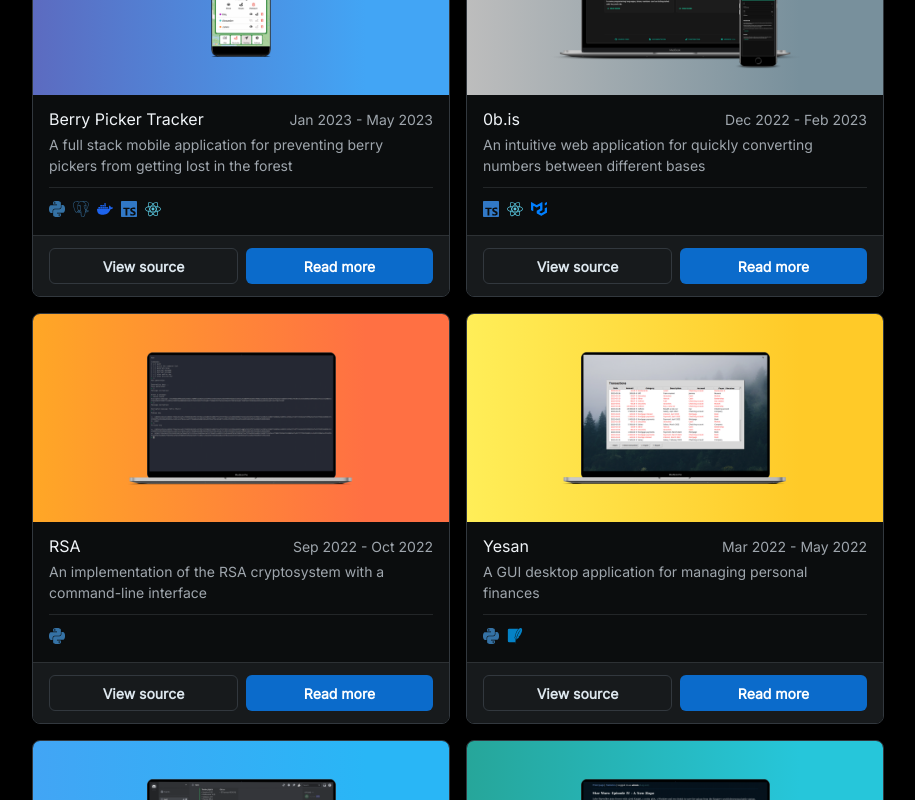
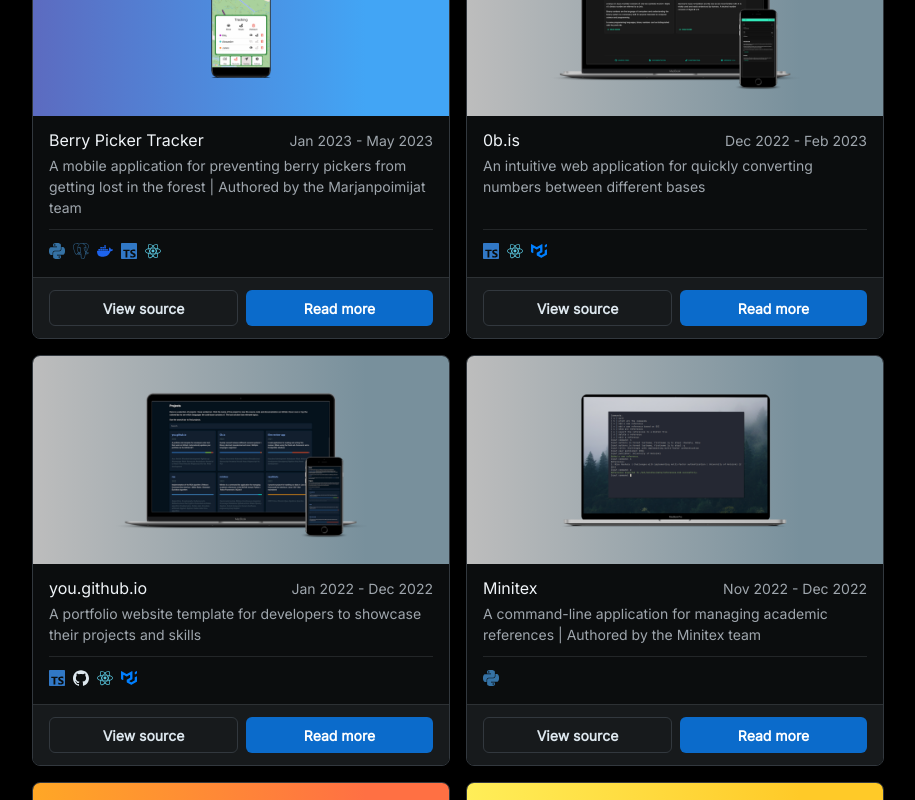
Before and after one commit to rikurauhala/rikurauhala.github.io, a React (Vite) app: page / in a window 1280 px wide. Shown: the part 2140-2940 px from the top of the page, without its empty margins (182-1097 px from the left). Built offline with nearby package versions, Linux system fonts and the light colour scheme.

Commit message:
Add Minitex and you.github.io to projects

```diff
--- a/src/components/Projects/TechnologyIcon.tsx
+++ b/src/components/Projects/TechnologyIcon.tsx
@@ -138,7 +138,7 @@ const TechnologyIcon = ({ technology }: TechnologyIconProps): JSX.Element | null
   const { name, icon, color } = technologies[technology]
 
   return (
-    <Tooltip key={technology} title={name}>
+    <Tooltip arrow enterTouchDelay={0} key={technology} title={name}>
       <Box color={color}>{icon}</Box>
     </Tooltip>
   )
--- a/src/content/projects.ts
+++ b/src/content/projects.ts
@@ -8,7 +8,8 @@ export const projects: Project[] = [
     background: getLinearGradient(colors.red, colors.pink),
     name: 'Oodikone',
     duration: 'Jan 2024 - Present',
-    description: 'A full stack web application for analyzing university data',
+    description:
+      'A full stack web application for analyzing university data | Authored by Toska, University of Helsinki',
     technologies: [
       'javascript',
       'typescript',
@@ -86,7 +87,7 @@ export const projects: Project[] = [
     name: 'Berry Picker Tracker',
     duration: 'Jan 2023 - May 2023',
     description:
-      'A full stack mobile application for preventing berry pickers from getting lost in the forest',
+      'A mobile application for preventing berry pickers from getting lost in the forest | Authored by the Marjanpoimijat team',
     technologies: ['python', 'postgres', 'docker', 'typescript', 'reactnative'],
     repository: 'marjanpoimijat',
     featured: true,
@@ -102,6 +103,30 @@ export const projects: Project[] = [
     technologies: ['typescript', 'react', 'mui'],
     repository: 'rikurauhala/0b.is',
     featured: true,
+  },
+  {
+    key: 'you.github.io',
+    image: 'you-github-io.png',
+    background: getLinearGradient(colors.grey, colors.blueGrey),
+    name: 'you.github.io',
+    duration: 'Jan 2022 - Dec 2022',
+    description:
+      'A portfolio website template for developers to showcase their projects and skills',
+    technologies: ['typescript', 'github', 'react', 'mui'],
+    repository: 'rikurauhala/you.github.io',
+    featured: false,
+  },
+  {
+    key: 'minitex',
+    image: 'minitex.png',
+    background: getLinearGradient(colors.grey, colors.blueGrey),
+    name: 'Minitex',
+    duration: 'Nov 2022 - Dec 2022',
+    description:
+      'A command-line application for managing academic references | Authored by the Minitex team',
+    technologies: ['python'],
+    repository: 'rikurauhala/minitex',
+    featured: false,
   },
   {
     key: 'rsa',
```
Also changed, not shown: public/img/projects/minitex.png (added), public/img/projects/you-github-io.png (added).
